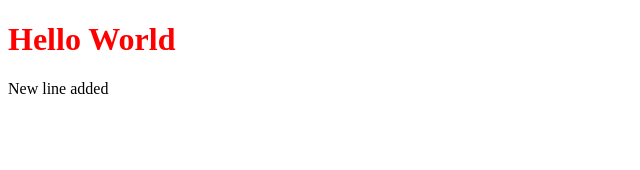
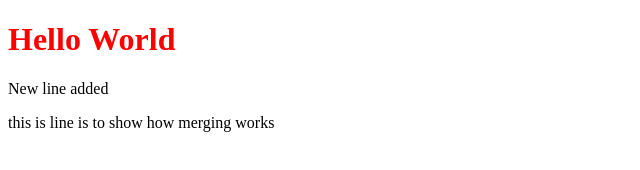
Before and after one commit to AkshayShetkar01/tpt-repo, a plain HTML site: page index.html in a window 1280 px wide. Shown: the whole page, without its empty margins (0-640 px from the left). Drawn offline with Linux system fonts and the light colour scheme.

Commit message:
updated index.html with emergency fix

```diff
--- a/index.html
+++ b/index.html
@@ -9,7 +9,9 @@
 </head>
 <body>
     <h1>Hello World</h1>
+    <p>New line added</p>
+    <p>this is line is to show how merging works</p>
     <script src="./app.js"></script>
-    <p>New line added</p>
+
 </body>
 </html>
```
